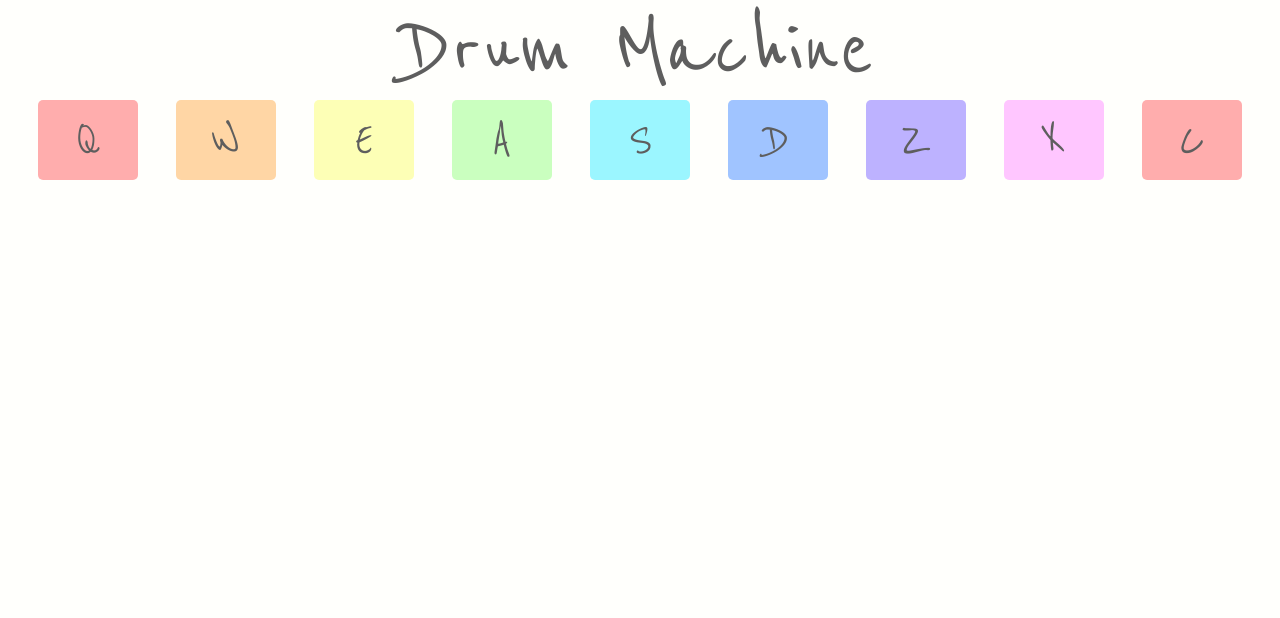
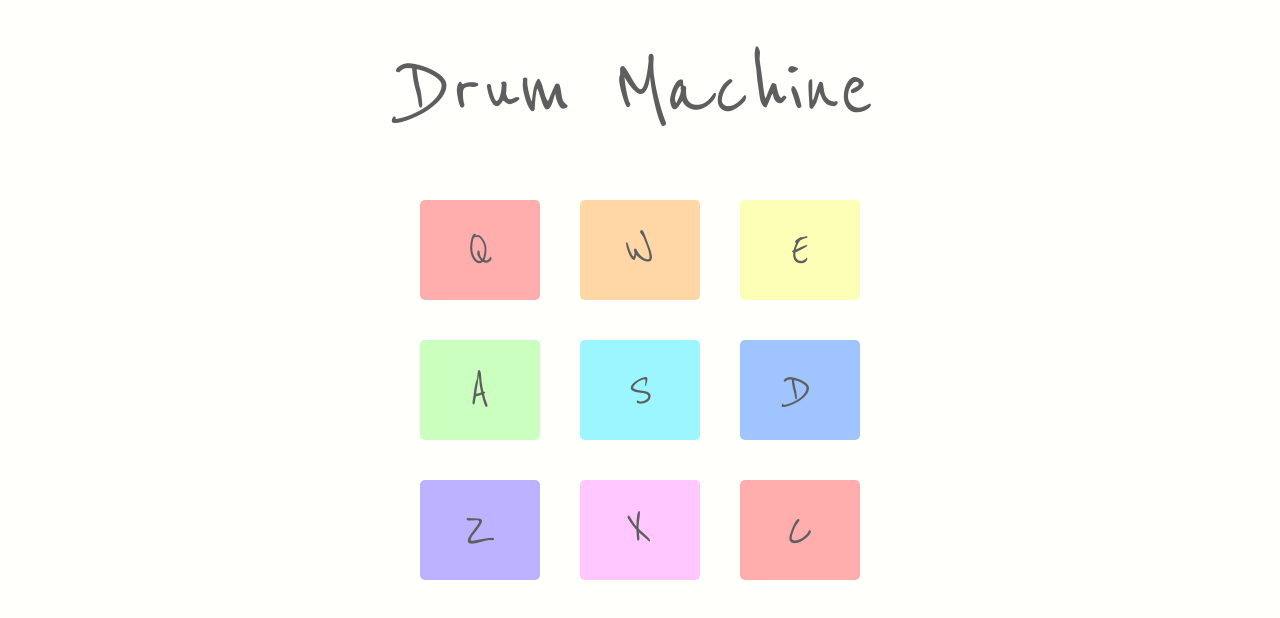
Before and after one commit to cinthialandia/React-Drum-Machine-FCC, a React (Create React App) app: page / in a window 1280 px wide. Shown: the top 618 px of the page. Built offline with nearby package versions, Linux system fonts and the light colour scheme.

Commit message:
css changes

```diff
--- a/src/App.css
+++ b/src/App.css
@@ -1,19 +1,38 @@
 #drum-machine {
   display: flex;
-  justify-content: space-evenly;
+  flex-direction: column;
+  align-items: center;
 }
 
 .drum-button {
-  width: 100px;
-  height: 80px;
+  width: 120px;
+  height: 100px;
   font-size: 50px;
   border: none;
   color: #5e5e5e;
   border-radius: 5px;
+  margin: 20px;
+  box-shadow: 0px 0px 1px 1px rgba(0, 0, 0, 0.6);
+  box-shadow: inset 0px 0px 0px white;
+  transition: box-shadow 0.2s;
+}
+
+.drum-button:focus {
+  outline: none;
 }
 
 .title-drum-machine {
   font-size: 100px;
   text-align: center;
   color: #5e5e5e;
+  margin: 40px;
 }
+
+.drum-button.clicked {
+  box-shadow: inset 0px 0px 10px 5px rgba(136, 134, 134, 0.6);
+}
+
+/* This query was necessary for changing the size of the elements on mobile cellphone*/
+@media only screen and (max-width: 800px) {
+  /*welcome section media query*/
+}
--- a/src/App.tsx
+++ b/src/App.tsx
@@ -2,6 +2,8 @@ import React, { useState, useEffect } from "react";
 import "./App.css";
 
 function App() {
+  const [clickedKey, setClickedKey] = useState("");
+
   const [sounds] = useState<{ [key: string]: HTMLAudioElement }>({
     "81": new Audio("/music/fm_clonk.wav"),
     "87": new Audio("/music/ignition-hit.wav"),
@@ -18,6 +20,7 @@ function App() {
     if (key && sounds[key]) {
       sounds[key].currentTime = 0;
       sounds[key].play();
+      setClickedKey(key);
     }
   };
 
@@ -31,6 +34,10 @@ function App() {
     playSound(keyCode);
   };
 
+  const handleTransitionEnd = () => {
+    setClickedKey("");
+  };
+
   useEffect(() => {
     document.addEventListener("keydown", handleKeydown);
     return () => {
@@ -42,73 +49,105 @@ function App() {
     <div className="App">
       <div className="title-drum-machine">Drum Machine</div>
       <div id="drum-machine">
+        <div className="container1">
           <button
+            onTransitionEnd={handleTransitionEnd}
+            className={
+              clickedKey === "81" ? "drum-button clicked" : "drum-button"
+            }
             style={{ backgroundColor: "#ffadad" }}
-          className="drum-button"
             data-key="81"
             onClick={handleClick}
           >
             Q
           </button>
           <button
+            onTransitionEnd={handleTransitionEnd}
+            className={
+              clickedKey === "87" ? "drum-button clicked" : "drum-button"
+            }
             style={{ backgroundColor: "#ffd6a5" }}
-          className="drum-button"
             data-key="87"
             onClick={handleClick}
           >
             W
           </button>
           <button
+            onTransitionEnd={handleTransitionEnd}
+            className={
+              clickedKey === "69" ? "drum-button clicked" : "drum-button"
+            }
             style={{ backgroundColor: "#fdffb6" }}
-          className="drum-button"
             data-key="69"
             onClick={handleClick}
           >
             E
           </button>
+        </div>
+        <div className="container2">
           <button
+            onTransitionEnd={handleTransitionEnd}
+            className={
+              clickedKey === "65" ? "drum-button clicked" : "drum-button"
+            }
             style={{ backgroundColor: "#caffbf" }}
-          className="drum-button"
             data-key="65"
             onClick={handleClick}
           >
             A
           </button>
           <button
+            onTransitionEnd={handleTransitionEnd}
+            className={
+              clickedKey === "83" ? "drum-button clicked" : "drum-button"
+            }
             style={{ backgroundColor: "#9bf6ff" }}
-          className="drum-button"
             data-key="83"
             onClick={handleClick}
           >
             S
           </button>
           <button
+            onTransitionEnd={handleTransitionEnd}
+            className={
+              clickedKey === "68" ? "drum-button clicked" : "drum-button"
+            }
             style={{ backgroundColor: "#a0c4ff" }}
-          className="drum-button"
             data-key="68"
             onClick={handleClick}
           >
             D
           </button>
+        </div>
+        <div className="container3">
           <button
+            onTransitionEnd={handleTransitionEnd}
+            className={
+              clickedKey === "90" ? "drum-button clicked" : "drum-button"
+            }
             style={{ backgroundColor: "#bdb2ff" }}
-          className="drum-button"
             data-key="90"
             onClick={handleClick}
           >
             Z
           </button>
           <button
+            onTransitionEnd={handleTransitionEnd}
+            className={
+              clickedKey === "88" ? "drum-button clicked" : "drum-button"
+            }
             style={{ backgroundColor: "#ffc6ff" }}
-          className="drum-button"
             data-key="88"
             onClick={handleClick}
           >
             X
           </button>
           <button
+            onTransitionEnd={handleTransitionEnd}
+            className={
+              clickedKey === "67" ? "drum-button clicked" : "drum-button"
+            }
             style={{ backgroundColor: "#ffadad" }}
-          className="drum-button"
             data-key="67"
             onClick={handleClick}
           >
@@ -116,6 +155,7 @@ function App() {
           </button>
         </div>
       </div>
+    </div>
   );
 }
 
```
Lines whose indentation alone changed are shown as unchanged.
